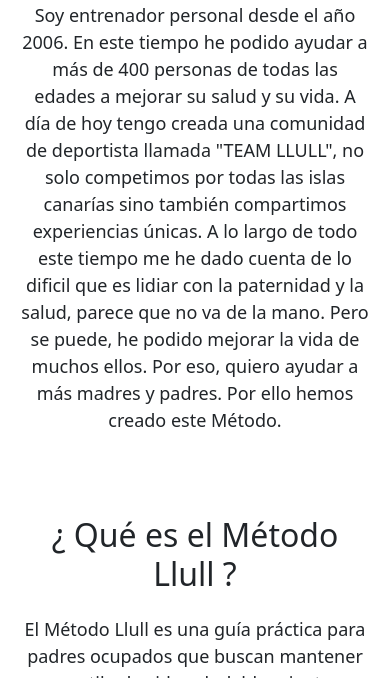
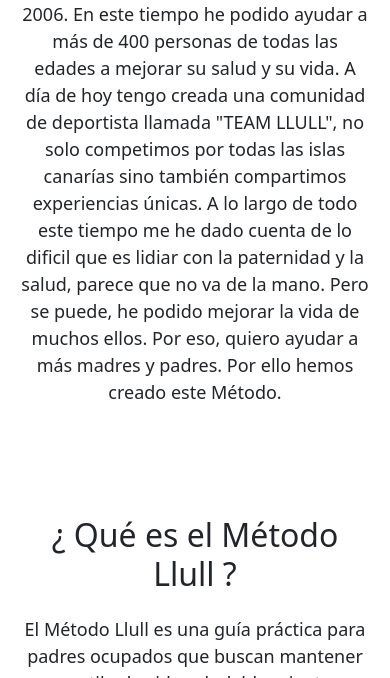
Before and after one commit to edullull/Mllull2, a website: page index.html in a window 390 px wide. Shown: the part 676-1354 px from the top of the page. Drawn offline with nearby package versions, Linux system fonts and the light colour scheme.

Commit message:
new changes2

```diff
--- a/styles.css
+++ b/styles.css
@@ -151,6 +151,12 @@ p{
         background-color: black;
         color: white;
     }
+
+    .contenedor{
+
+        height: 650px;
+
+    }
 }
 
 
```
